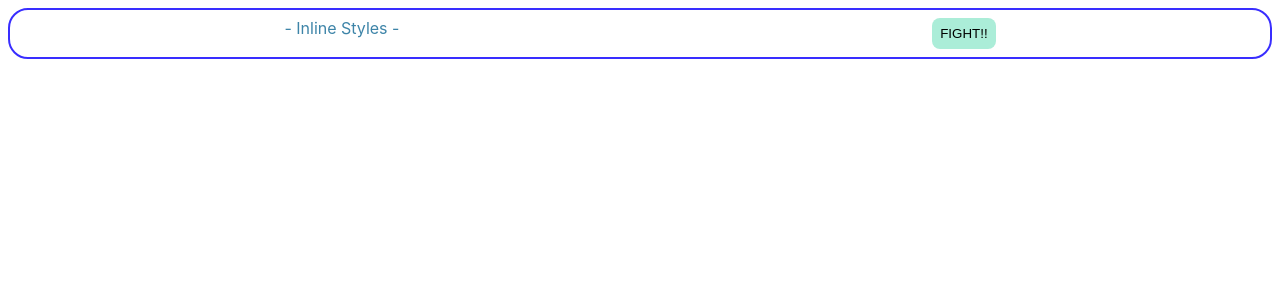
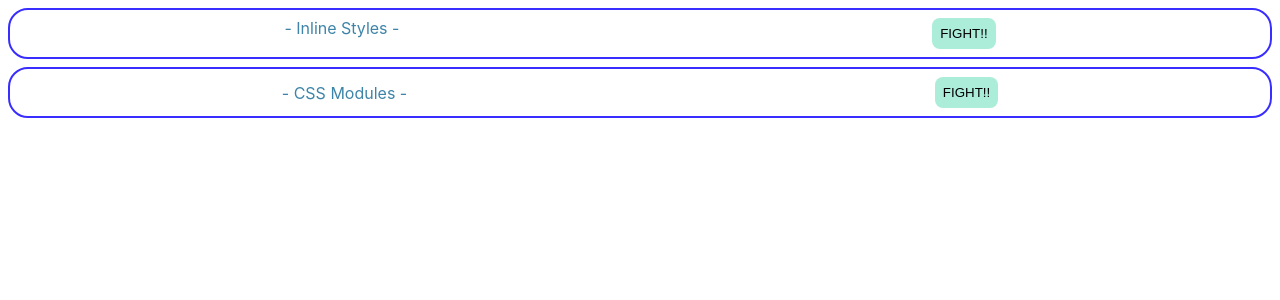
Before and after one commit to ahiru401066/React, a React (Create React App) app in the folder my-react-project/: page / in a window 1280 px wide. Shown: the top 300 px of the page. Built offline with nearby package versions, Linux system fonts and the light colour scheme.

Commit message:
cssのあてかた_別ファイルから読み込み

```diff
--- a/my-react-project/package.json
+++ b/my-react-project/package.json
@@ -6,6 +6,7 @@
     "@testing-library/jest-dom": "^5.17.0",
     "@testing-library/react": "^13.4.0",
     "@testing-library/user-event": "^13.5.0",
+    "node-sass": "^7.0.3",
     "react": "^18.3.1",
     "react-dom": "^18.3.1",
     "react-scripts": "5.0.1",
--- a/my-react-project/src/App.js
+++ b/my-react-project/src/App.js
@@ -1,3 +1,4 @@
+import { CssModules } from "./Components/CssModules";
 import{ InlineStyle } from "./Components/InlineStyle"
 import "./styles.css";
 
@@ -5,6 +6,7 @@
   return (
     <div className="App">
       <InlineStyle />
+      <CssModules />
     </div>
   )
 }
--- /dev/null
+++ b/my-react-project/src/Components/CssModules.jsx
@@ -0,0 +1,10 @@
+import classes from "./CssModules.module.scss";
+
+export const CssModules = () => {
+  return (
+    <div className={classes.container}>
+      <p className={classes.title}>- CSS Modules -</p>
+      <button className={classes.button}>FIGHT!!</button>
+    </div>
+  );
+};
--- /dev/null
+++ b/my-react-project/src/Components/CssModules.module.scss
@@ -0,0 +1,26 @@
+.container {
+  border: solid 2px #392eff;
+  border-radius: 20px;
+  padding: 8px;
+  margin: 8px;
+  display: flex;
+  justify-content: space-around;
+  align-items: center;
+}
+
+.title {
+  margin: 0;
+  color: #3d84a8;
+}
+
+.button {
+  background-color: #abedd8;
+  border: none;
+  padding: 8px;
+  border-radius: 8px;
+  &:hover {
+    background-color:  #46cdcf;
+    color: #fff;
+    cursor: pointer;
+  }
+}
```
Also changed, not shown: 1 other file (tests, documents, lock files or other folders).
